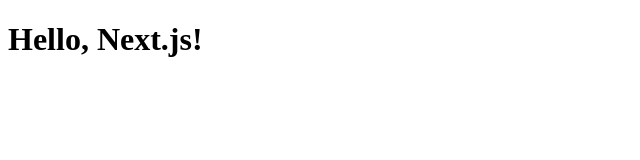
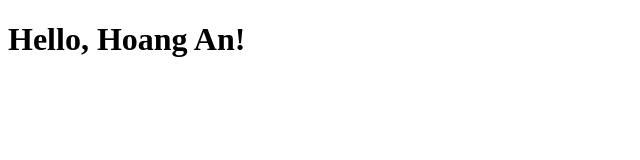
Before and after one commit to pchoangan/hoangan-nextjs, a Next.js app: page / in a window 1280 px wide. Shown: the top 160 px of the page, without its empty margins (0-640 px from the left). Built offline with nearby package versions, Linux system fonts and the light colour scheme.

Commit message:
Update page.jsx

```diff
--- a/app/page.jsx
+++ b/app/page.jsx
@@ -1,7 +1,7 @@
 export default function Page() {
     return (
     <>
-    <h1>Hello, Next.js!</h1>
+    <h1>Hello, Hoang An!</h1>
     </>
     )
   }
```
